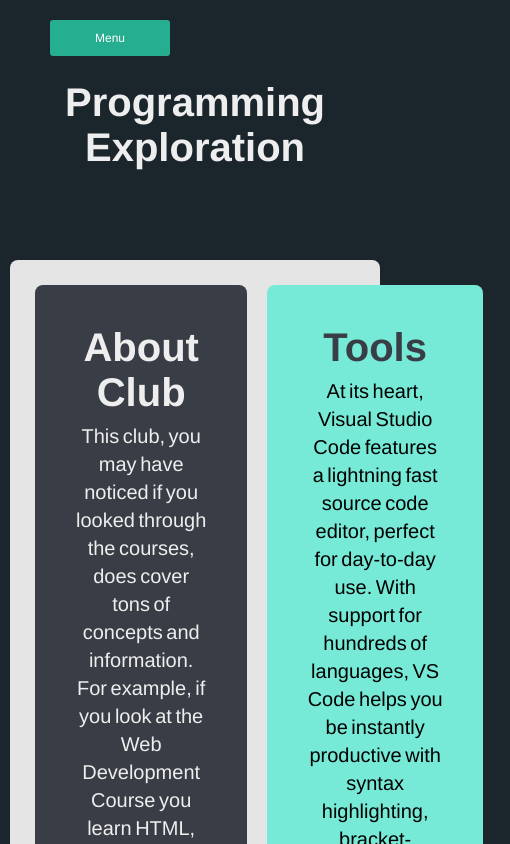
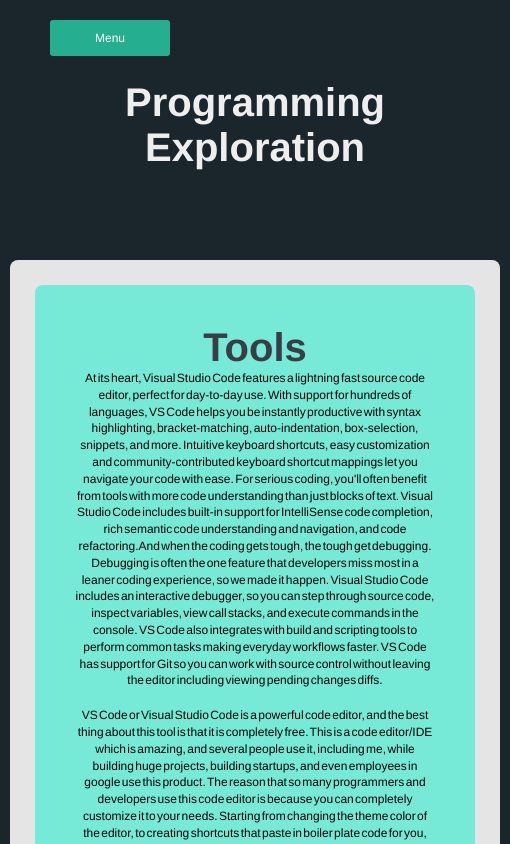
Before and after one commit to ProgrammingExploration/Club-Website, a React (Create React App) app: page / in a window 390 px wide. Shown: the top 844 px of the page, 510 px wide, since content can reach past the window. Built offline with nearby package versions, Linux system fonts and the light colour scheme.

Commit message:
Responsive Home Page no navigation

```diff
--- a/src/App.css
+++ b/src/App.css
@@ -1,6 +1,7 @@
 /* Background Color */
 body {
     background: #1b262c;
+    min-width: 510px;
 }
 
 /* Header */
@@ -119,7 +120,6 @@
     color: #eeeeee;
 }
 
-/* Slideshow */
 .slideshow {
     background-color: #00adb5;
     grid-row: 3/4;
@@ -238,8 +238,13 @@
   justify-content: center;
 }
 
-.aboutclub p, .toolinfo p {
+.toolinfo p {
   font-size: 20px;
+  line-height: 1.4;
+}
+
+.aboutclub p {
+  font-size: 18px;
   line-height: 1.4;
   margin-top: 5%;
 }
@@ -278,6 +283,42 @@
   font-size: 50px;
 }
 
-@media all and (max-width: 1146px) {
+@media all and (max-width: 1527px) {
+  main {
+    height: 250vh;
+    display: grid;
+    grid-template-rows: 1fr 1fr 1fr 1fr 1fr 1fr;
+    grid-template-columns: 1fr 1fr;
+  }
+  .about-club {
+      grid-row: 3/6;
+      grid-column: 1/3;
+  }
 
+  .slideshow {
+      grid-row: 6/7;
+      grid-column: 1/3;
+  }
+  .tools {
+      grid-row: 1/3;
+      grid-column: 1/3;
+  }
+
+  .tools p {
+    font-size: 16px;
+  }
+
+  .aboutclub p {
+    font-size: 20px;
+  }
 }
+
+@media all and (max-width: 732px) {
+  .tools p {
+    font-size: 12px;
+  }
+
+  .aboutclub p {
+    font-size: 16px;
+  }
+}
```
